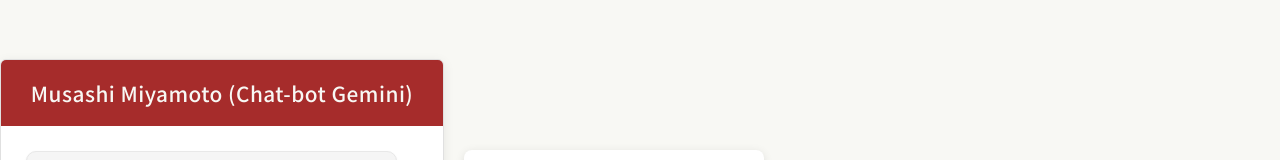
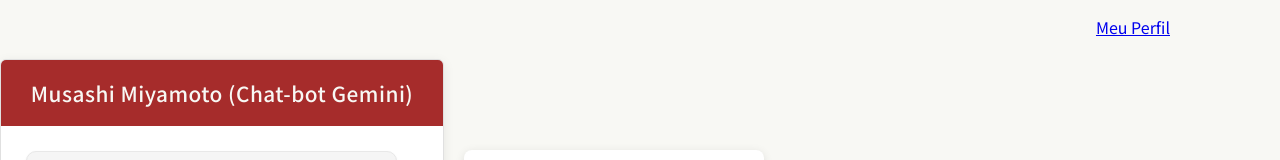
Before and after one commit to Carlos1dev017/Chatbot_Superpowers_Data_e_Hora, a website: page public/index.html in a window 1280 px wide. Shown: the top 160 px of the page. Drawn offline with Linux system fonts and the light colour scheme; no server answers.

```diff
--- a/public/index.html
+++ b/public/index.html
@@ -38,7 +38,9 @@
 </body>
 </html>
 
-
+<a href="/perfil.html" id="profile-link" style="position: absolute; top: 15px; right: 110px; z-index: 100;">
+    Meu Perfil
+</a>
 
 <section id="historico-container">
     <h2>Histórico de Conversas</h2>
```
